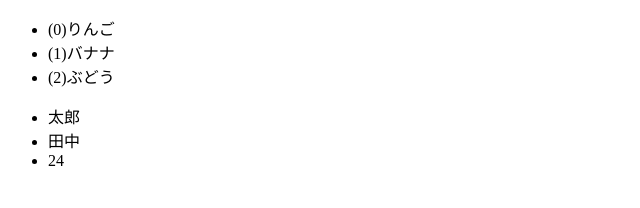
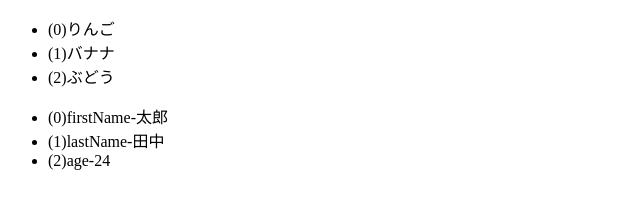
Before and after one commit to siyo0715/Vue.js_practice14, a plain HTML site: page index.html in a window 1280 px wide. Shown: the whole page, without its empty margins (0-640 px from the left). Drawn offline with nearby package versions, Linux system fonts and the light colour scheme.

Commit message:
[Add]引数にキーと引数を取る

```diff
--- a/index.html
+++ b/index.html
@@ -14,7 +14,7 @@
         <li v-for="(fruits, i) in fruits">({{i}}){{fruits}}</li>
       </ul>
       <ul>
-          <li v-for="value in object">{{value}}</li>
+          <li v-for="(value, key, index) in object">({{index}}){{ key }}-{{value}}</li>
       </ul>
     </div>
     <script src="main.js"></script>
```
